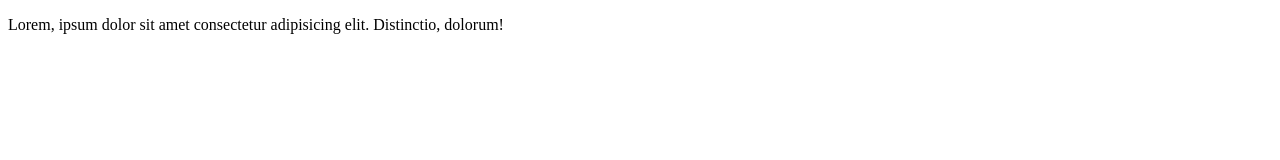
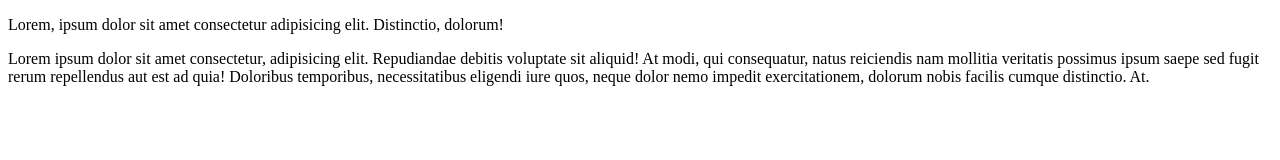
Before and after one commit to meabhay/my-learning, a plain HTML site: page index.html in a window 1280 px wide. Drawn offline with Linux system fonts and the light colour scheme.

Commit message:
add span to index file

```diff
--- a/index.html
+++ b/index.html
@@ -7,5 +7,6 @@
 </head>
 <body>
     <p>Lorem, ipsum dolor sit amet consectetur adipisicing elit. Distinctio, dolorum!</p>
+    <span>Lorem ipsum dolor sit amet consectetur, adipisicing elit. Repudiandae debitis voluptate sit aliquid! At modi, qui consequatur, natus reiciendis nam mollitia veritatis possimus ipsum saepe sed fugit rerum repellendus aut est ad quia! Doloribus temporibus, necessitatibus eligendi iure quos, neque dolor nemo impedit exercitationem, dolorum nobis facilis cumque distinctio. At.</span>
 </body>
 </html>
```
